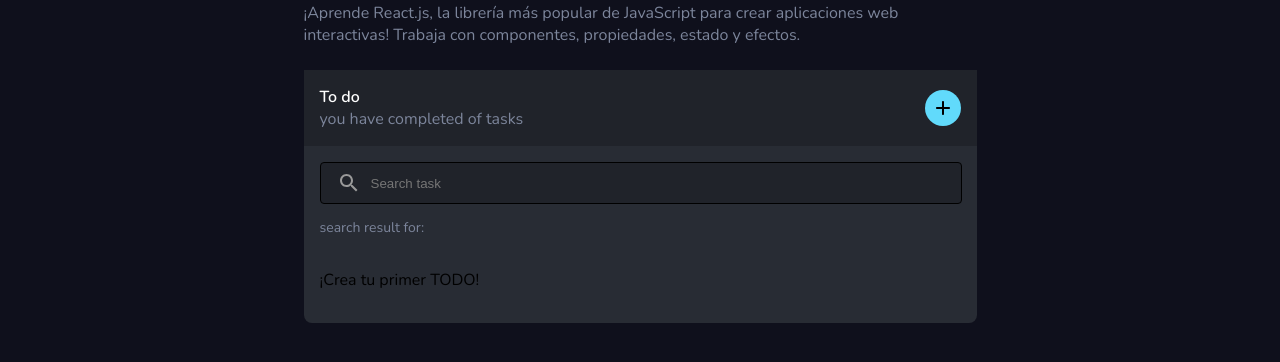
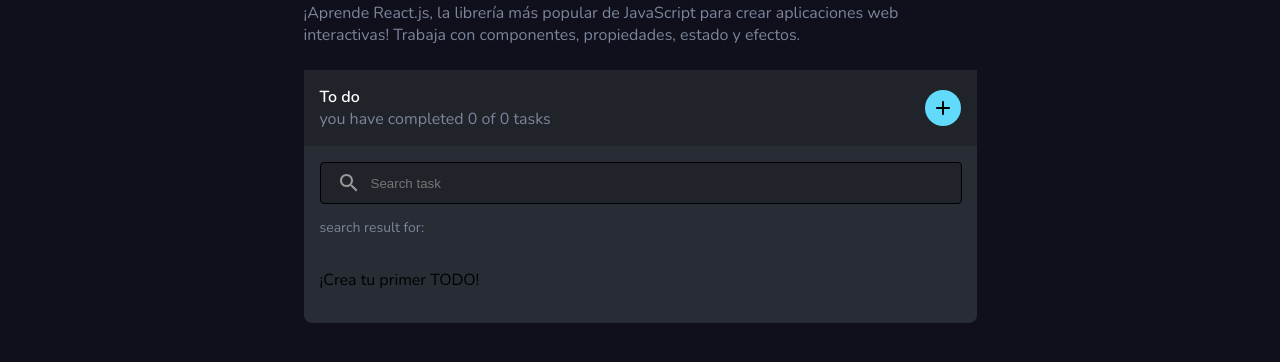
Before and after one commit to ivankstro7/taskDesign, a React (Create React App) app: page / in a window 1280 px wide. Shown: the part 186-548 px from the top of the page. Built offline with nearby package versions, Linux system fonts and the light colour scheme.

Commit message:
fix files js

```diff
--- a/src/components/TodoList/HeaderTask.js
+++ b/src/components/TodoList/HeaderTask.js
@@ -1,13 +1,15 @@
 import React from 'react';
+import { TodoContext } from '../../todoContext';
 import iconAdd from '../../images/add.svg';
 import './headerTask.css';
 
-function HeaderTask({ total, completed }) {
+function HeaderTask() {
+  const { totalTodos, completedTodos } = React.useContext(TodoContext);
   return (
     <div className='header-task'>
       <div className='task-title'>
         <h2>To do</h2>
-        <p>you have completed {completed} of {total} tasks</p>
+        <p>you have completed {completedTodos} of {totalTodos} tasks</p>
       </div>
       <button className="task-button" onClick={ () => console.log('clic')}><img src={iconAdd} alt="add"/></button>
     </div>
--- a/src/components/TodoList/TodoSearch.js
+++ b/src/components/TodoList/TodoSearch.js
@@ -1,8 +1,11 @@
 import React from 'react';
 import iconSearch from '../../images/Icon__Search.svg'
+import { TodoContext } from '../../todoContext';
 import './TodoSearch.css';
 
-function TodoSearch({ searchValue, setSearchValue }) {
+function TodoSearch() {
+  const { searchValue, setSearchValue } = React.useContext(TodoContext)
+
   const onSearchValueChange = (event) => {
     console.log(event.target.value);
     setSearchValue(event.target.value);
--- a/src/components/TodoList/task.js
+++ b/src/components/TodoList/task.js
@@ -7,19 +7,17 @@ import { TodoItem } from './TodoItem';
 import './task.css';
 
 function TaskContainer() {
-  return (
-    <div className='container-task'>
-      <HeaderTask/>
-      <TodoSearch/>
-
-      <TodoContext.Consumer>
-      {({
+  const {
     error,
     loading,
     searchedTodos,
     completeTodo,
     deleteTodo,
-        }) => (
+  } = React.useContext(TodoContext);
+  return (
+    <div className='container-task'>
+      <HeaderTask/>
+      <TodoSearch/>
       <TodoList>
         {error && <p>Desespérate, hubo un error...</p>}
         {loading && <p>Estamos cargando, no desesperes...</p>}
@@ -36,8 +34,6 @@ function TaskContainer() {
           />
         ))}
       </TodoList>
-        )}
-      </TodoContext.Consumer>
     </div>
   );
 }
```
Lines whose indentation alone changed are shown as unchanged.
